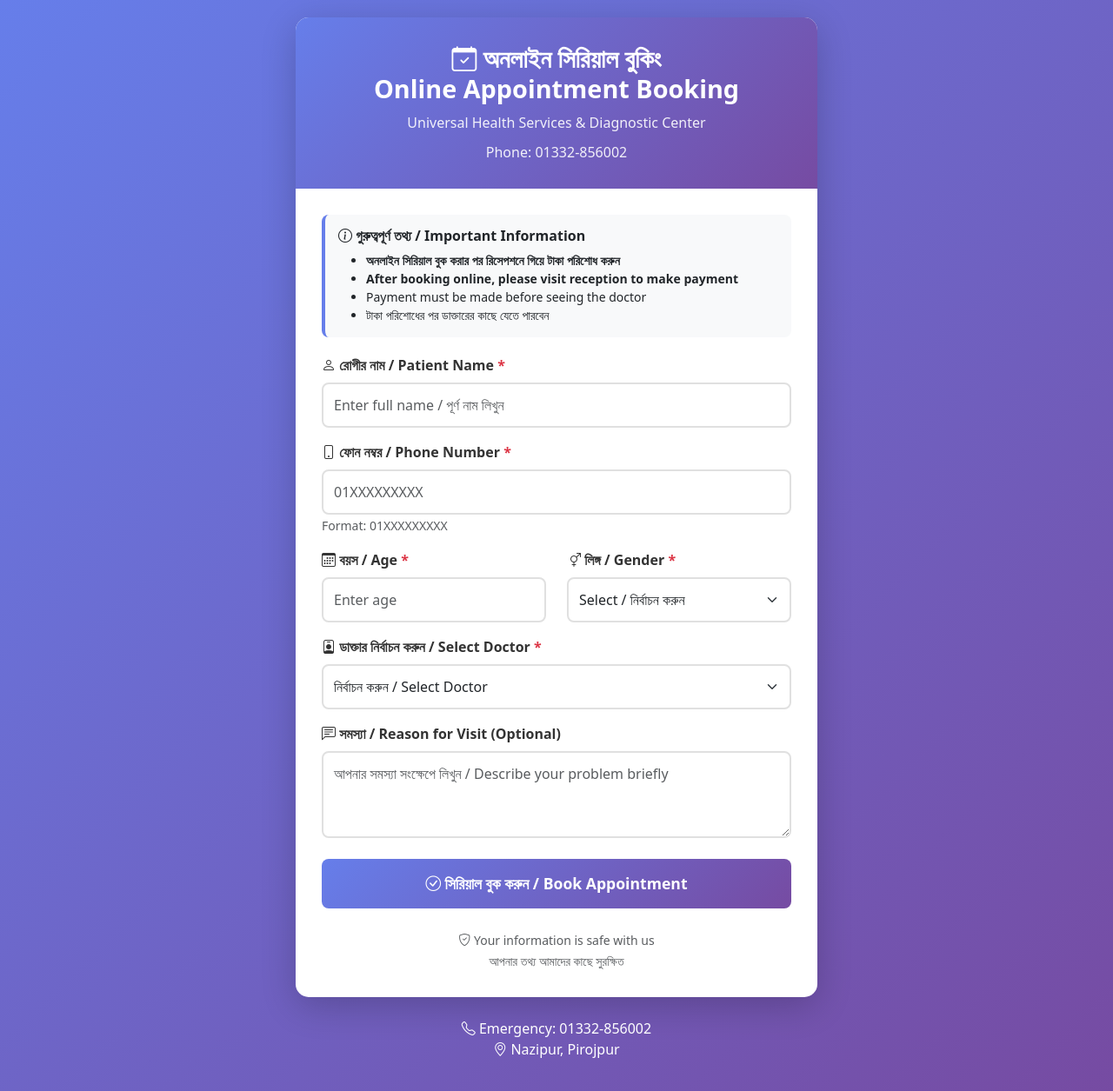
After one commit to sa5613675-jpg/hosp, a Django app: page /appointments/online-booking/ in a window 1280 px wide. The commit adds this page. Shown: the whole page at 87% size. Run offline with Django 5.2, Linux system fonts and the light colour scheme.

Commit message:
Add online appointment booking system with payment workflow

```diff
--- a/appointments/urls.py
+++ b/appointments/urls.py
@@ -6,6 +6,7 @@
 urlpatterns = [
     # Public URLs (no login required) - MUST BE FIRST
     path('book/', views.public_booking, name='public_booking'),
+    path('online-booking/', views.online_booking, name='online_booking'),
     path('monitor/', views.display_monitor, name='display_monitor'),
     path('tts/bengali/', views.bengali_tts, name='bengali_tts'),
 
--- a/appointments/views.py
+++ b/appointments/views.py
@@ -525,3 +525,101 @@
     }
 
     return render(request, 'appointments/reception_prescriptions_list.html', context)
+
+
+def online_booking(request):
+    """Public online appointment booking (no login required)"""
+    doctors = User.objects.filter(role='DOCTOR', is_active=True)
+
+    if request.method == 'POST':
+        # Get form data
+        patient_name = request.POST.get('patient_name', '').strip()
+        phone = request.POST.get('phone', '').strip()
+        age = request.POST.get('age', '').strip()
+        gender = request.POST.get('gender', '').strip()
+        doctor_id = request.POST.get('doctor')
+        reason = request.POST.get('reason', '').strip()
+
+        # Validation
+        if not all([patient_name, phone, age, gender, doctor_id]):
+            messages.error(request, 'দয়া করে সকল তথ্য পূরণ করুন / Please fill all required fields')
+            return redirect('appointments:online_booking')
+
+        try:
+            # Get doctor
+            doctor = User.objects.get(id=doctor_id, role='DOCTOR', is_active=True)
+
+            # Split name
+            name_parts = patient_name.split(maxsplit=1)
+            first_name = name_parts[0]
+            last_name = name_parts[1] if len(name_parts) > 1 else ''
+
+            # Calculate birth year from age
+            today = timezone.now().date()
+            year_of_birth = today.year - int(age)
+            date_of_birth = timezone.datetime(year_of_birth, 1, 1).date()
+
+            # Get or create patient
+            patient, created = Patient.objects.get_or_create(
+                phone=phone,
+                defaults={
+                    'first_name': first_name,
+                    'last_name': last_name,
+                    'date_of_birth': date_of_birth,
+                    'gender': gender,
+                    'address': 'Online Booking',
+                }
+            )
+
+            if not created:
+                patient.first_name = first_name
+                patient.last_name = last_name
+                patient.date_of_birth = date_of_birth
+                patient.gender = gender
+                patient.save()
+
+            # Get next serial number
+            last_serial = Appointment.objects.filter(
+                doctor=doctor,
+                appointment_date=today
+            ).aggregate(Max('serial_number'))['serial_number__max']
+
+            next_serial = (last_serial or 0) + 1
+
+            # Create online appointment
+            appointment = Appointment.objects.create(
+                patient=patient,
+                doctor=doctor,
+                serial_number=next_serial,
+                appointment_date=today,
+                appointment_type='online',
+                is_online_booking=True,
+                online_payment_status='pending',
+                payment_status='unpaid',
+                status='waiting',
+                reason=reason,
+                consultation_fee=doctor.consultation_fee if hasattr(doctor, 'consultation_fee') else 500
+            )
+
+            messages.success(
+                request,
+                f'✅ অনলাইন সিরিয়াল বুক হয়েছে! / Online Appointment Booked!<br>'
+                f'সিরিয়াল নম্বর / Serial: {next_serial}<br>'
+                f'ডাক্তার / Doctor: {doctor.get_full_name()}<br>'
+                f'ফোন / Phone: {phone}<br><br>'
+                f'<strong>দয়া করে রিসেপশনে গিয়ে টাকা পরিশোধ করুন</strong><br>'
+                f'<strong>Please visit reception to make payment</strong>'
+            )
+
+            return redirect('appointments:online_booking')
+
+        except User.DoesNotExist:
+            messages.error(request, 'Invalid doctor selection')
+        except Exception as e:
+            messages.error(request, f'Error: {str(e)}')
+
+    context = {
+        'doctors': doctors,
+    }
+
+    return render(request, 'appointments/online_booking.html', context)
--- /dev/null
+++ b/templates/appointments/online_booking.html
@@ -0,0 +1,240 @@
+<!DOCTYPE html>
+<html lang="en">
+<head>
+    <meta charset="UTF-8">
+    <meta name="viewport" content="width=device-width, initial-scale=1.0">
+    <title>Online Appointment Booking - Universal Health Services</title>
+    <link href="https://cdn.jsdelivr.net/npm/bootstrap@5.3.0/dist/css/bootstrap.min.css" rel="stylesheet">
+    <link rel="stylesheet" href="https://cdn.jsdelivr.net/npm/bootstrap-icons@1.11.0/font/bootstrap-icons.css">
+    <style>
+        body {
+            background: linear-gradient(135deg, #667eea 0%, #764ba2 100%);
+            min-height: 100vh;
+            padding: 20px 0;
+        }
+        .booking-card {
+            max-width: 600px;
+            margin: 0 auto;
+            background: white;
+            border-radius: 15px;
+            box-shadow: 0 10px 40px rgba(0,0,0,0.2);
+        }
+        .header {
+            background: linear-gradient(135deg, #667eea 0%, #764ba2 100%);
+            color: white;
+            padding: 30px;
+            border-radius: 15px 15px 0 0;
+            text-align: center;
+        }
+        .header h1 {
+            margin: 0;
+            font-size: 1.8rem;
+            font-weight: bold;
+        }
+        .header p {
+            margin: 10px 0 0;
+            opacity: 0.9;
+        }
+        .form-section {
+            padding: 30px;
+        }
+        .form-label {
+            font-weight: 600;
+            color: #333;
+            margin-bottom: 8px;
+        }
+        .form-control, .form-select {
+            border-radius: 8px;
+            border: 2px solid #e0e0e0;
+            padding: 12px;
+        }
+        .form-control:focus, .form-select:focus {
+            border-color: #667eea;
+            box-shadow: 0 0 0 0.2rem rgba(102, 126, 234, 0.25);
+        }
+        .btn-book {
+            background: linear-gradient(135deg, #667eea 0%, #764ba2 100%);
+            border: none;
+            border-radius: 8px;
+            padding: 15px;
+            font-size: 1.1rem;
+            font-weight: bold;
+            width: 100%;
+            color: white;
+            transition: transform 0.2s;
+        }
+        .btn-book:hover {
+            transform: translateY(-2px);
+            box-shadow: 0 5px 15px rgba(102, 126, 234, 0.4);
+        }
+        .info-box {
+            background: #f8f9fa;
+            border-left: 4px solid #667eea;
+            padding: 15px;
+            border-radius: 8px;
+            margin-bottom: 20px;
+        }
+        .doctor-card {
+            border: 2px solid #e0e0e0;
+            border-radius: 8px;
+            padding: 10px;
+            margin-bottom: 10px;
+            cursor: pointer;
+            transition: all 0.3s;
+        }
+        .doctor-card:hover {
+            border-color: #667eea;
+            background: #f8f9ff;
+        }
+        .doctor-card.selected {
+            border-color: #667eea;
+            background: #f0f3ff;
+        }
+    </style>
+</head>
+<body>
+    <div class="container">
+        <div class="booking-card">
+            <!-- Header -->
+            <div class="header">
+                <h1><i class="bi bi-calendar-check"></i> অনলাইন সিরিয়াল বুকিং</h1>
+                <h1>Online Appointment Booking</h1>
+                <p>Universal Health Services & Diagnostic Center</p>
+                <p>Phone: 01332-856002</p>
+            </div>
+
+            <!-- Messages -->
+            {% if messages %}
+            <div class="p-3">
+                {% for message in messages %}
+                <div class="alert alert-{{ message.tags }} alert-dismissible fade show" role="alert">
+                    {{ message|safe }}
+                    <button type="button" class="btn-close" data-bs-dismiss="alert"></button>
+                </div>
+                {% endfor %}
+            </div>
+            {% endif %}
+
+            <!-- Form Section -->
+            <div class="form-section">
+                <div class="info-box">
+                    <h6 class="mb-2"><i class="bi bi-info-circle"></i> <strong>গুরুত্বপূর্ণ তথ্য / Important Information</strong></h6>
+                    <ul class="mb-0 small">
+                        <li><strong>অনলাইন সিরিয়াল বুক করার পর রিসেপশনে গিয়ে টাকা পরিশোধ করুন</strong></li>
+                        <li><strong>After booking online, please visit reception to make payment</strong></li>
+                        <li>Payment must be made before seeing the doctor</li>
+                        <li>টাকা পরিশোধের পর ডাক্তারের কাছে যেতে পারবেন</li>
+                    </ul>
+                </div>
+
+                <form method="post" id="bookingForm">
+                    {% csrf_token %}
+
+                    <!-- Patient Name -->
+                    <div class="mb-3">
+                        <label class="form-label">
+                            <i class="bi bi-person"></i> রোগীর নাম / Patient Name <span class="text-danger">*</span>
+                        </label>
+                        <input type="text" class="form-control" name="patient_name"
+                               placeholder="Enter full name / পূর্ণ নাম লিখুন" required>
+                    </div>
+
+                    <!-- Phone -->
+                    <div class="mb-3">
+                        <label class="form-label">
+                            <i class="bi bi-phone"></i> ফোন নম্বর / Phone Number <span class="text-danger">*</span>
+                        </label>
+                        <input type="tel" class="form-control" name="phone"
+                               placeholder="01XXXXXXXXX" pattern="01[0-9]{9}" required>
+                        <small class="text-muted">Format: 01XXXXXXXXX</small>
+                    </div>
+
+                    <!-- Age and Gender Row -->
+                    <div class="row">
+                        <div class="col-md-6 mb-3">
+                            <label class="form-label">
+                                <i class="bi bi-calendar3"></i> বয়স / Age <span class="text-danger">*</span>
+                            </label>
+                            <input type="number" class="form-control" name="age"
+                                   min="1" max="150" placeholder="Enter age" required>
+                        </div>
+                        <div class="col-md-6 mb-3">
+                            <label class="form-label">
+                                <i class="bi bi-gender-ambiguous"></i> লিঙ্গ / Gender <span class="text-danger">*</span>
+                            </label>
+                            <select class="form-select" name="gender" required>
+                                <option value="">Select / নির্বাচন করুন</option>
+                                <option value="M">পুরুষ / Male</option>
+                                <option value="F">মহিলা / Female</option>
+                                <option value="O">অন্যান্য / Other</option>
+                            </select>
+                        </div>
+                    </div>
+
+                    <!-- Doctor Selection -->
+                    <div class="mb-3">
+                        <label class="form-label">
+                            <i class="bi bi-person-badge"></i> ডাক্তার নির্বাচন করুন / Select Doctor <span class="text-danger">*</span>
+                        </label>
+                        <select class="form-select" name="doctor" required>
+                            <option value="">নির্বাচন করুন / Select Doctor</option>
+                            {% for doctor in doctors %}
+                            <option value="{{ doctor.id }}">
+                                {{ doctor.get_full_name }}
+                                {% if doctor.specialization %} - {{ doctor.specialization }}{% endif %}
+                                (Fee: ৳{{ doctor.consultation_fee|default:"500" }})
+                            </option>
+                            {% endfor %}
+                        </select>
+                    </div>
+
+                    <!-- Reason -->
+                    <div class="mb-4">
+                        <label class="form-label">
+                            <i class="bi bi-chat-left-text"></i> সমস্যা / Reason for Visit (Optional)
+                        </label>
+                        <textarea class="form-control" name="reason" rows="3"
+                                  placeholder="আপনার সমস্যা সংক্ষেপে লিখুন / Describe your problem briefly"></textarea>
+                    </div>
+
+                    <!-- Submit Button -->
+                    <button type="submit" class="btn btn-book">
+                        <i class="bi bi-check-circle"></i> সিরিয়াল বুক করুন / Book Appointment
+                    </button>
+                </form>
+
+                <!-- Additional Info -->
+                <div class="mt-4 text-center">
+                    <small class="text-muted">
+                        <i class="bi bi-shield-check"></i> Your information is safe with us<br>
+                        আপনার তথ্য আমাদের কাছে সুরক্ষিত
+                    </small>
+                </div>
+            </div>
+        </div>
+
+        <!-- Contact Info -->
+        <div class="text-center mt-4 text-white">
+            <p>
+                <i class="bi bi-telephone"></i> Emergency: 01332-856002<br>
+                <i class="bi bi-geo-alt"></i> Nazipur, Pirojpur
+            </p>
+        </div>
+    </div>
+
+    <script src="https://cdn.jsdelivr.net/npm/bootstrap@5.3.0/dist/js/bootstrap.bundle.min.js"></script>
+    <script>
+        // Form validation
+        document.getElementById('bookingForm').addEventListener('submit', function(e) {
+            const phone = document.querySelector('input[name="phone"]').value;
+            const phoneRegex = /^01[0-9]{9}$/;
+
+            if (!phoneRegex.test(phone)) {
+                e.preventDefault();
+                alert('দয়া করে সঠিক ফোন নম্বর লিখুন\nPlease enter valid phone number (01XXXXXXXXX)');
+                return false;
+            }
+        });
+    </script>
+</body>
+</html>
```
Also changed, not shown: accounts/views.py (+13 -0 lines), appointments/models.py (+9 -0 lines), templates/accounts/reception_billing_appointment.html (+9 -1 lines), templates/accounts/receptionist_dashboard.html (+54 -0 lines), appointments/migrations/0002_appointment_is_online_booking_and_more.py (added).
